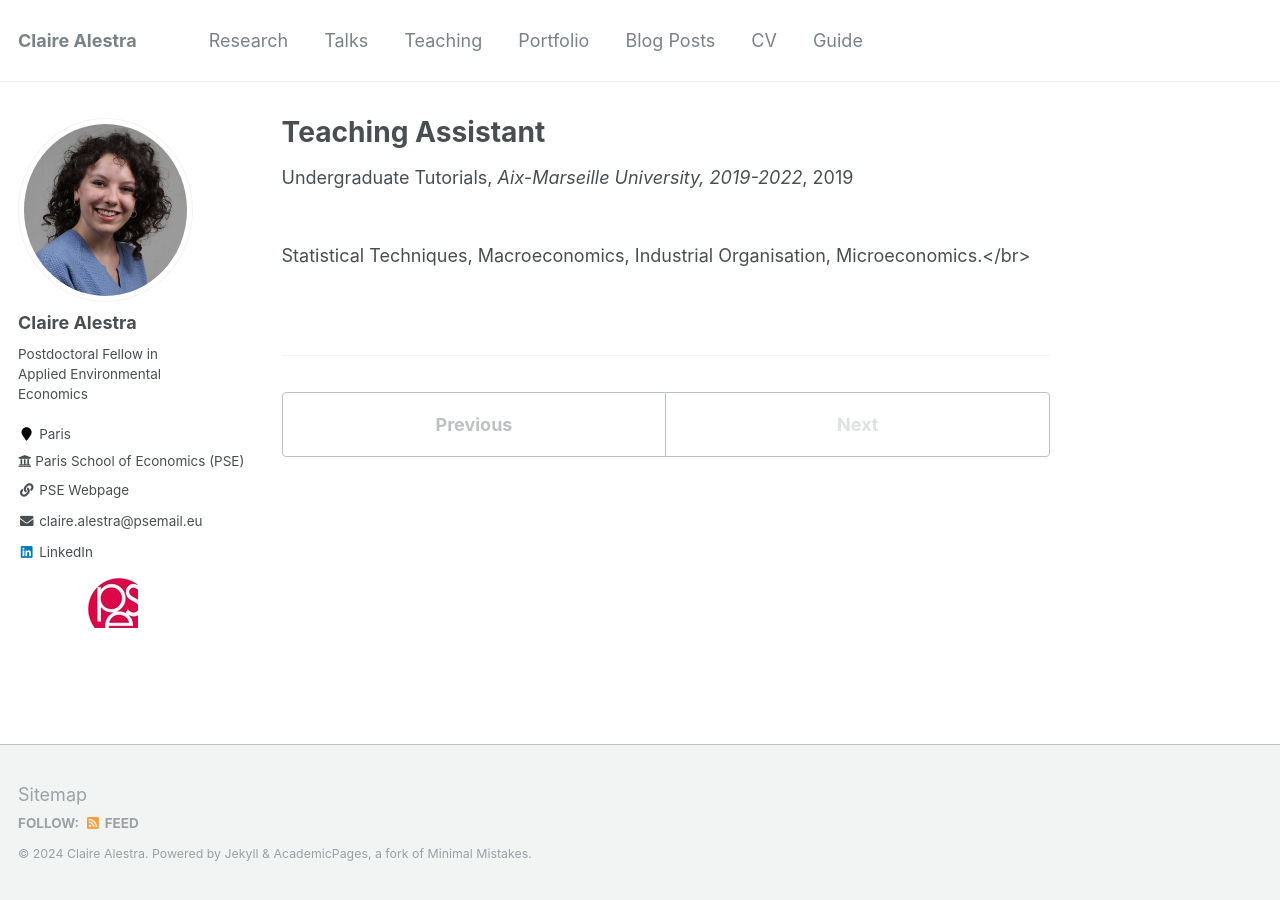
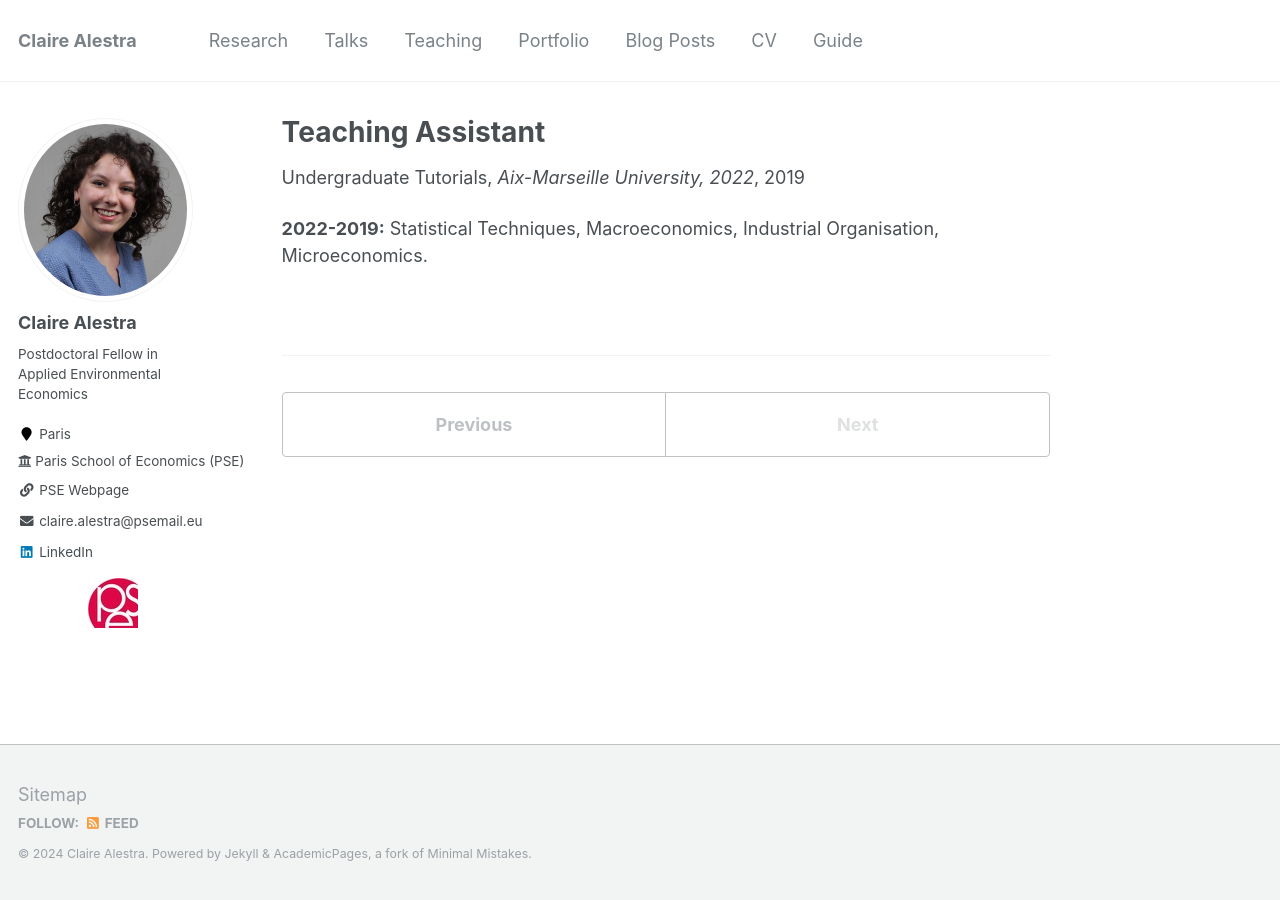
Before and after one commit to ClaireAlestra/ClaireAlestra.github.io, a Jekyll site: the page built from _teaching/2014-spring-teaching-1.md, in a window 1280 px wide. Built offline with Jekyll 4.4.1, drawn with Linux system fonts in a browser that asks for light colours; part of the change alters nothing that is shown.

Commit message:
Update 2014-spring-teaching-1.md

```diff
--- a/_teaching/2014-spring-teaching-1.md
+++ b/_teaching/2014-spring-teaching-1.md
@@ -3,9 +3,9 @@ title: "Teaching Assistant"
 collection: teaching
 type: "Undergraduate Tutorials"
 permalink: /teaching/2019-2022-teaching-assistant
-venue: "Aix-Marseille University, 2019-2022"
-date: 2019-10-01 to 2022-06-01
+venue: "Aix-Marseille University, 2022"
+date: 2019-10-01
 location: "Marseille, France"
 ---
 
-<br>Statistical Techniques, Macroeconomics, Industrial Organisation, Microeconomics.</br>
+<b>2022-2019:</b> Statistical Techniques, Macroeconomics, Industrial Organisation, Microeconomics.
```
